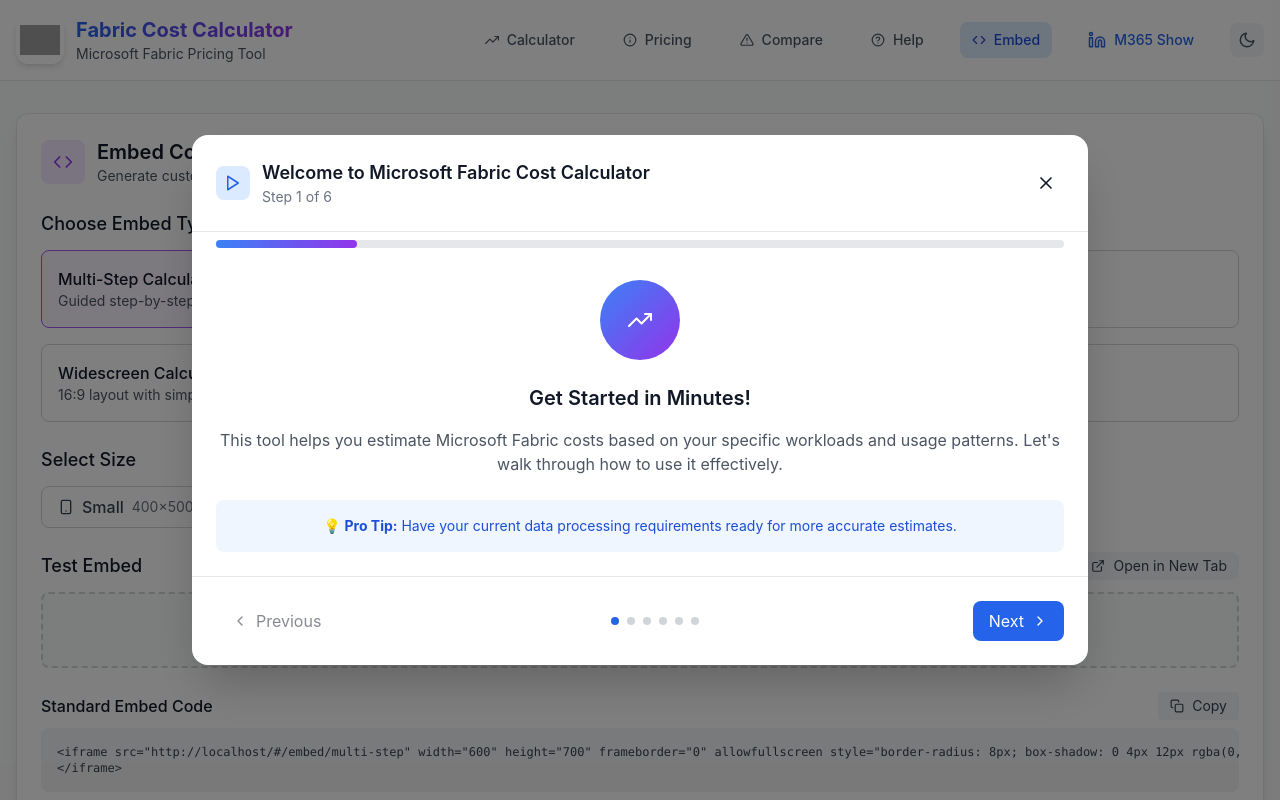
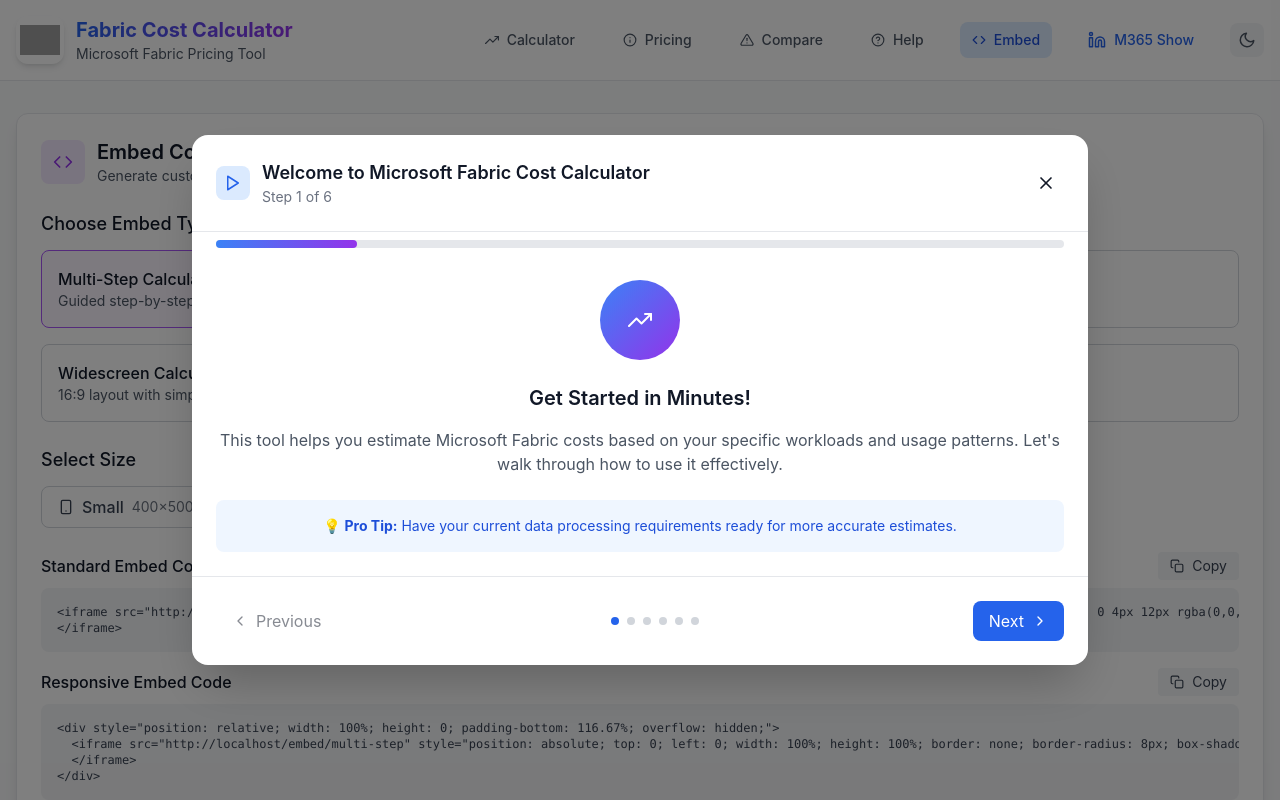
Before and after one commit to m365show/Microsoft-Fabric-Cost-Calculator-8996, a React (Vite) app: page /#/embed-generator in a window 1280 px wide. Shown: the top 800 px of the page. Built offline with nearby package versions, Linux system fonts and the light colour scheme; grey boxes are pictures that could not be loaded.

Commit message:
Added files via Greta

```diff
--- a/src/App.jsx
+++ b/src/App.jsx
@@ -18,6 +18,7 @@
     const saved = localStorage.getItem('darkMode');
     return saved ? JSON.parse(saved) : false;
   });
+
   const [showOnboarding, setShowOnboarding] = useState(false);
 
   useEffect(() => {
@@ -48,7 +49,7 @@
     }`}>
       <Router>
         <Routes>
-          {/* Embed Routes - No Header */}
+          {/* Embed Routes - No Header, Full Screen */}
           <Route
             path="/embed/multi-step"
             element={
@@ -60,7 +61,7 @@
           <Route
             path="/embed/compact"
             element={
-              <div className="p-4">
+              <div className="w-full h-screen p-4">
                 <CompactEstimator darkMode={darkMode} />
               </div>
             }
@@ -76,7 +77,7 @@
           <Route
             path="/embed/full"
             element={
-              <div className="p-4">
+              <div className="w-full min-h-screen p-4">
                 <CostCalculator darkMode={darkMode} />
               </div>
             }
@@ -84,7 +85,7 @@
           <Route
             path="/embed"
             element={
-              <div className="p-4">
+              <div className="w-full h-screen p-4">
                 <MultiStepCalculator darkMode={darkMode} embedded={true} />
               </div>
             }
@@ -103,26 +104,11 @@
                   className="container mx-auto px-4 py-6 md:py-8"
                 >
                   <Routes>
-                    <Route
-                      path="/"
-                      element={<CostCalculator darkMode={darkMode} />}
-                    />
-                    <Route
-                      path="/pricing"
-                      element={<PricingInfo darkMode={darkMode} />}
-                    />
-                    <Route
-                      path="/compare"
-                      element={<ComparisonTool darkMode={darkMode} />}
-                    />
-                    <Route
-                      path="/help"
-                      element={<HelpPage darkMode={darkMode} />}
-                    />
-                    <Route
-                      path="/embed-generator"
-                      element={<EmbedCodeGenerator darkMode={darkMode} />}
-                    />
+                    <Route path="/" element={<CostCalculator darkMode={darkMode} />} />
+                    <Route path="/pricing" element={<PricingInfo darkMode={darkMode} />} />
+                    <Route path="/compare" element={<ComparisonTool darkMode={darkMode} />} />
+                    <Route path="/help" element={<HelpPage darkMode={darkMode} />} />
+                    <Route path="/embed-generator" element={<EmbedCodeGenerator darkMode={darkMode} />} />
                   </Routes>
                 </motion.main>
 
--- a/src/components/EmbedCodeGenerator.jsx
+++ b/src/components/EmbedCodeGenerator.jsx
@@ -10,13 +10,19 @@
   const [embedType, setEmbedType] = useState('multi-step');
   const [embedSize, setEmbedSize] = useState('large');
 
-  const baseUrl = window.location.origin;
+  // Dynamic URL detection
+  const getBaseUrl = () => {
+    if (typeof window !== 'undefined') {
+      return `${window.location.protocol}//${window.location.host}`;
+    }
+    return '';
+  };
 
   const embedConfigs = {
     'multi-step': {
       name: 'Multi-Step Calculator',
       description: 'Guided step-by-step process (Recommended)',
-      path: '/#/embed/multi-step',
+      path: '/embed/multi-step',
       sizes: {
         small: { width: 400, height: 500 },
         medium: { width: 500, height: 600 },
@@ -26,7 +32,7 @@
     compact: {
       name: 'Compact Calculator',
       description: 'Multi-step wizard format',
-      path: '/#/embed/compact',
+      path: '/embed/compact',
       sizes: {
         small: { width: 400, height: 500 },
         medium: { width: 500, height: 600 },
@@ -36,7 +42,7 @@
     widescreen: {
       name: 'Widescreen Calculator',
       description: '16:9 layout with simplified interface',
-      path: '/#/embed/widescreen',
+      path: '/embed/widescreen',
       sizes: {
         small: { width: 640, height: 360 },
         medium: { width: 854, height: 480 },
@@ -46,7 +52,7 @@
     full: {
       name: 'Full Calculator',
       description: 'Complete calculator with all features',
-      path: '/#/embed/full',
+      path: '/embed/full',
       sizes: {
         small: { width: 800, height: 600 },
         medium: { width: 1000, height: 800 },
@@ -57,7 +63,7 @@
 
   const currentConfig = embedConfigs[embedType];
   const currentSize = currentConfig.sizes[embedSize];
-  const embedUrl = `${baseUrl}${currentConfig.path}`;
+  const embedUrl = `${getBaseUrl()}${currentConfig.path}`;
 
   const generateEmbedCode = () => {
     return `<iframe src="${embedUrl}" width="${currentSize.width}" height="${currentSize.height}" frameborder="0" allowfullscreen style="border-radius: 8px; box-shadow: 0 4px 12px rgba(0,0,0,0.1); max-width: 100%;">
@@ -169,35 +175,6 @@
         </div>
       </div>
 
-      {/* Test Link */}
-      <div className="mb-6">
-        <div className="flex items-center justify-between mb-3">
-          <h3 className="text-lg font-medium">Test Embed</h3>
-          <a
-            href={embedUrl}
-            target="_blank"
-            rel="noopener noreferrer"
-            className={`flex items-center space-x-2 px-3 py-1 rounded-lg text-sm transition-colors ${
-              darkMode
-                ? 'bg-gray-700 hover:bg-gray-600 text-gray-300'
-                : 'bg-gray-100 hover:bg-gray-200 text-gray-700'
-            }`}
-          >
-            <SafeIcon icon={FiExternalLink} />
-            <span>Open in New Tab</span>
-          </a>
-        </div>
-
-        <div className={`p-4 rounded-lg border-2 border-dashed ${
-          darkMode ? 'border-gray-600 bg-gray-900/50' : 'border-gray-300 bg-gray-50'
-        }`}>
-          <p className="text-sm text-center text-gray-500">
-            Click "Open in New Tab" above to test the embed URL: <br/>
-            <code className="text-xs">{embedUrl}</code>
-          </p>
-        </div>
-      </div>
-
       {/* Generated Code */}
       <div className="space-y-4">
         {/* Standard Embed Code */}
@@ -255,19 +232,40 @@
         </div>
       </div>
 
-      {/* Usage Tips */}
+      {/* Current URLs for Testing */}
       <div className={`mt-6 p-4 rounded-lg ${
         darkMode ? 'bg-blue-900/20 border border-blue-700' : 'bg-blue-50 border border-blue-200'
       }`}>
-        <h4 className="font-medium text-blue-600 mb-2">💡 Embedding Tips</h4>
+        <h4 className="font-medium text-blue-600 mb-2">🔗 Test These URLs</h4>
+        <div className="space-y-2 text-sm">
+          {Object.entries(embedConfigs).map(([key, config]) => (
+            <div key={key} className="flex items-center justify-between">
+              <span className="font-medium">{config.name}:</span>
+              <a
+                href={`${getBaseUrl()}${config.path}`}
+                target="_blank"
+                rel="noopener noreferrer"
+                className="text-blue-600 hover:text-blue-700 underline"
+              >
+                {`${getBaseUrl()}${config.path}`}
+              </a>
+            </div>
+          ))}
+        </div>
+      </div>
+
+      {/* Usage Tips */}
+      <div className={`mt-6 p-4 rounded-lg ${
+        darkMode ? 'bg-green-900/20 border border-green-700' : 'bg-green-50 border border-green-200'
+      }`}>
+        <h4 className="font-medium text-green-600 mb-2">💡 Embedding Tips</h4>
         <ul className="text-sm space-y-1">
           <li>• Use responsive code for mobile-friendly websites</li>
           <li>• Multi-step format is recommended for best user experience</li>
           <li>• Widescreen format works great in blog posts and articles</li>
           <li>• Compact format is perfect for sidebars and widgets</li>
           <li>• All embeds include dark mode support</li>
-          <li>• Users can interact fully with embedded calculators</li>
-          <li>• URLs include hash (#) for proper routing</li>
+          <li>• URLs work on both staging and production automatically</li>
         </ul>
       </div>
     </motion.div>
```
Also changed, not shown: 1 other file (tests, documents, lock files or other folders).
